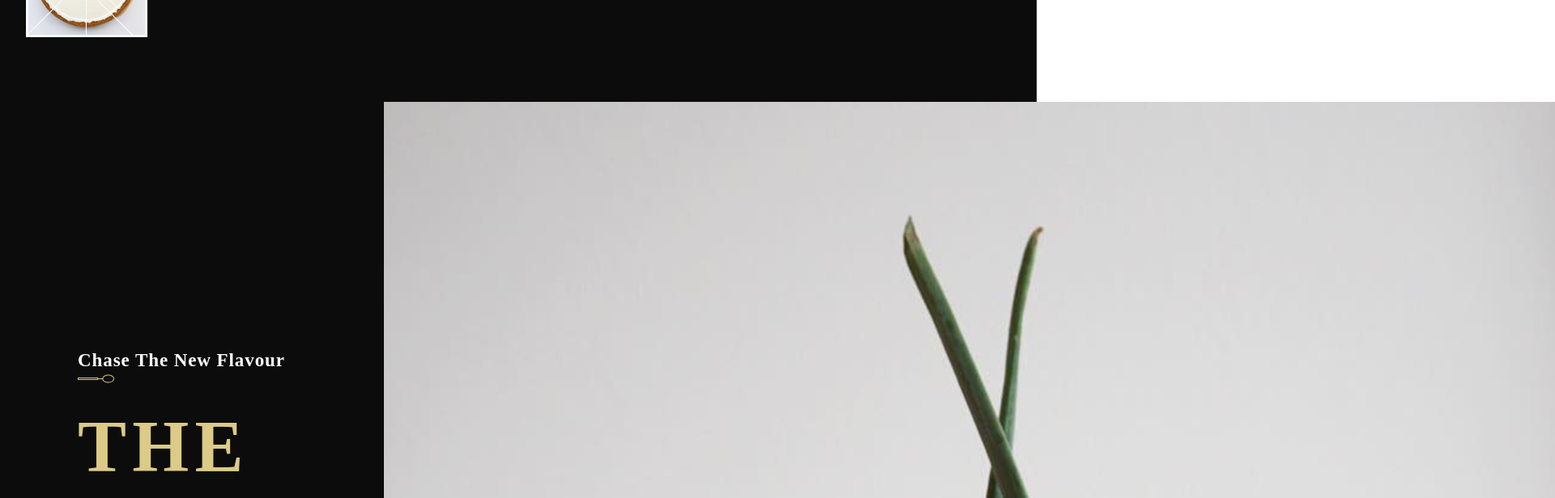
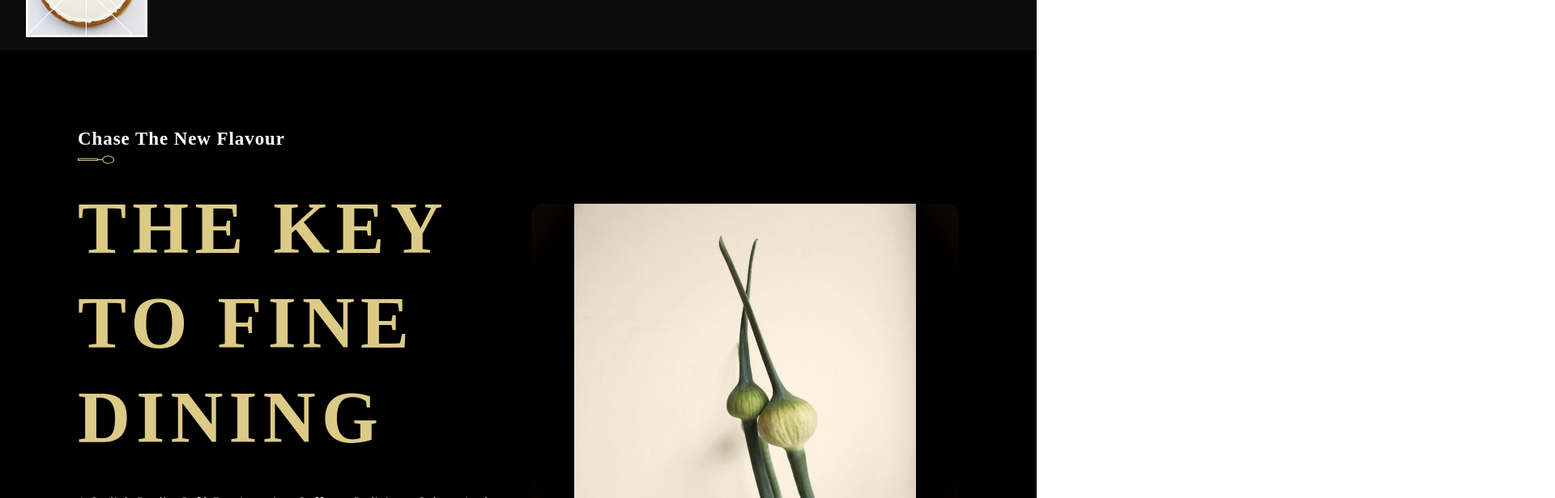
Before and after one commit to jenagansivakumar/bullys-bakery, a React (Create React App) app: page / in a window 1280 px wide. Shown: the part 120-736 px from the top of the page at 81% size, 1920 px wide, since content can reach past the window. Built offline with nearby package versions, Linux system fonts and the light colour scheme; a web font is replaced by a local one.

Commit message:
finished header. settled with welcome_bullys.png

```diff
--- a/src/container/Header/Header.css
+++ b/src/container/Header/Header.css
@@ -14,3 +14,46 @@
 .app__header-img img {
   width: 80%;
 }
+
+.app__header {
+  background-color: black;
+  font-family: "Georgia", serif; /* Example of a font that might suit a café aesthetic */
+}
+
+.image__blend {
+  position: relative;
+  overflow: hidden;
+  border-radius: 15px; /* Rounded corners for a softer, more vintage look */
+  box-shadow: 0 4px 10px rgba(0, 0, 0, 0.2); /* A subtle shadow for depth */
+}
+
+.image__blend img {
+  display: block;
+  width: 100%;
+  height: 100%;
+  filter: sepia(
+    0.3
+  ); /* Add a sepia filter to give the image a slight vintage look */
+  transition: transform 0.3s ease, filter 0.3s ease; /* Smooth transition for hover effects */
+}
+
+.image__blend:hover img {
+  filter: sepia(0); /* Remove sepia filter on hover for interaction */
+  transform: scale(1.05); /* Slightly zoom the image on hover */
+}
+
+.image__blend::before {
+  content: "";
+  position: absolute;
+  top: -10%;
+  left: -10%;
+  right: -10%;
+  bottom: -10%;
+  background: radial-gradient(
+    circle at center,
+    transparent 70%,
+    rgba(58, 32, 10, 0.7) 100%
+  ); /* A coffee color blending effect */
+  pointer-events: none;
+  z-index: 1;
+}
--- a/src/container/Header/Header.jsx
+++ b/src/container/Header/Header.jsx
@@ -19,8 +19,9 @@ export default function Header() {
         </p>
         <button className="custom__button"> Explore Menu</button>
       </div>
-      <div app__wrapper_img></div>
-      <img src={images.welcome} alt="welcome_image" />
+      <div className="app__wrapper_img image__blend">
+        <img src={images.welcome} alt="welcome_image" />
+      </div>
     </div>
   );
 }
```
Also changed, not shown: src/assets/bullys_logo.png (added), 1 other file (tests, documents, lock files or other folders).
